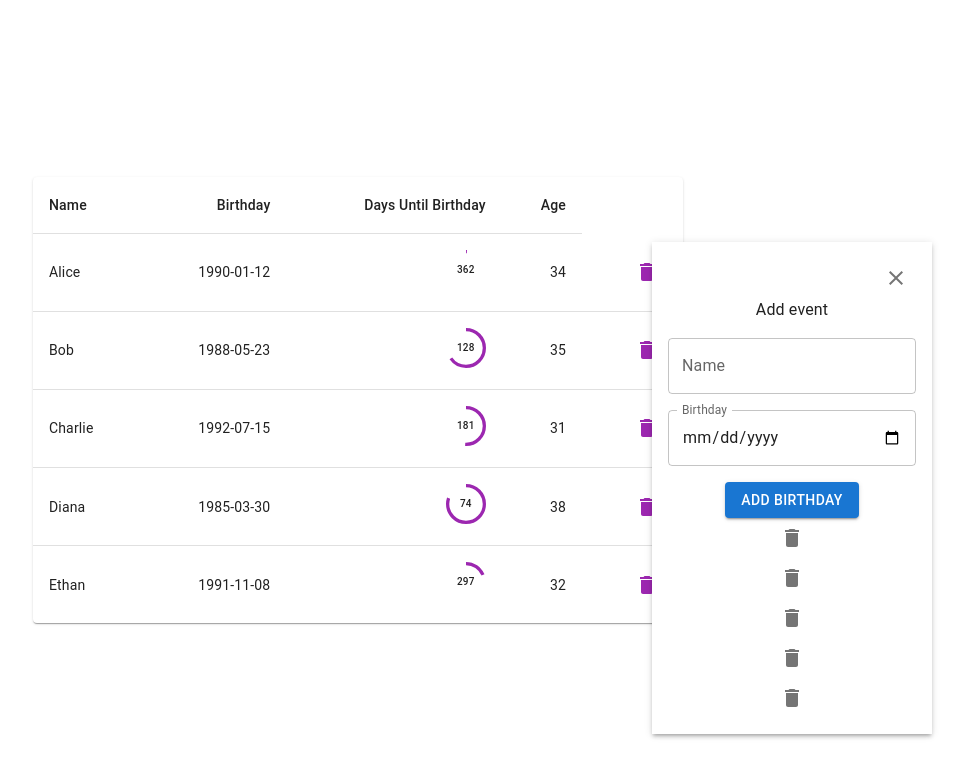
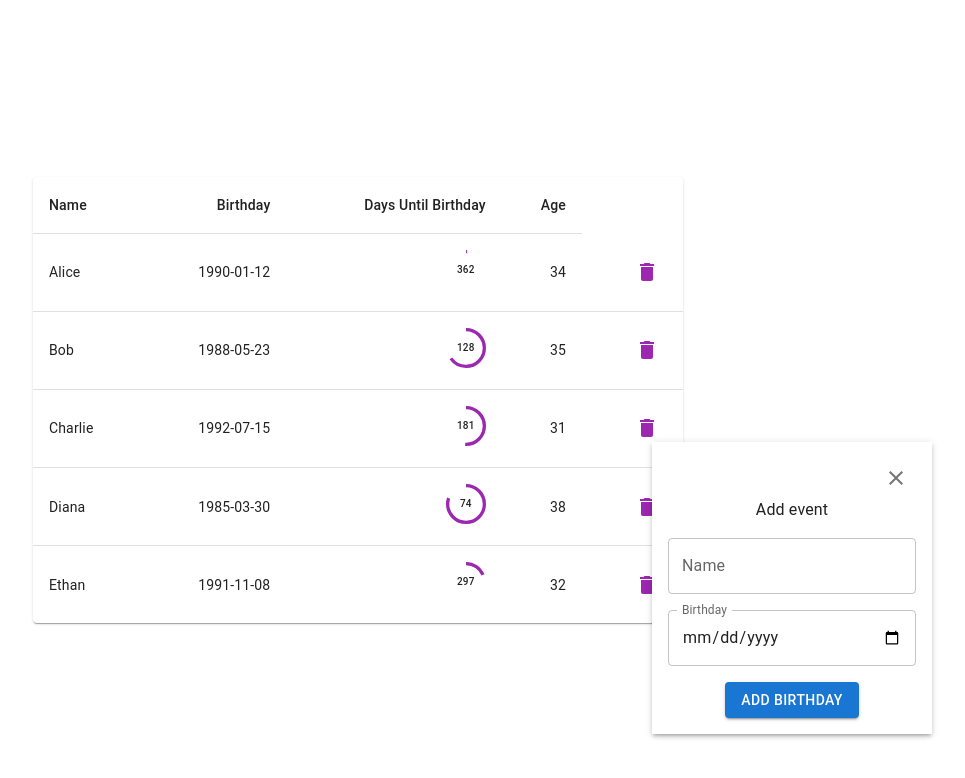
Before and after one commit to Solstap/reminders-app, a React (Vite) app: page / in a window 1280 px wide. Both pictures are taken after a click on the button "ADD EVENT". Shown: the top 778 px of the page, without its empty margins (282-1247 px from the left). Built offline with nearby package versions, Linux system fonts and the light colour scheme.

Commit message:
amended delete buttons

```diff
--- a/src/Components/forms/AddEventForm.jsx
+++ b/src/Components/forms/AddEventForm.jsx
@@ -4,7 +4,6 @@ import Box from "@mui/material/Box";
 import CloseIcon from "@mui/icons-material/Close";
 import IconButton from "@mui/material/IconButton";
 import Typography from "@mui/material/Typography";
-import DeletePerson from "./DeletePerson";
 
 const AddEventForm = ({
   setFormIsVisible,
@@ -27,16 +26,6 @@ const AddEventForm = ({
 
     //close form
     setFormIsVisible(!formIsVisible);
-  };
-
-  const handleDelete = (personToDelete) => {
-    // Filter out the person to be deleted
-    const updatedBirthdays = birthdays.filter(
-      (person) => person !== personToDelete
-    );
-
-    // Update the state with the filtered list
-    setBirthdays(updatedBirthdays);
   };
 
 
@@ -84,9 +73,6 @@ const AddEventForm = ({
             Add Birthday
           </Button>
         </form>
-        {birthdays.map((person, index) => (
-          <DeletePerson key={index} person={person} onDelete={handleDelete} />
-        ))}
       </Box>
     </Box>
   );
```
